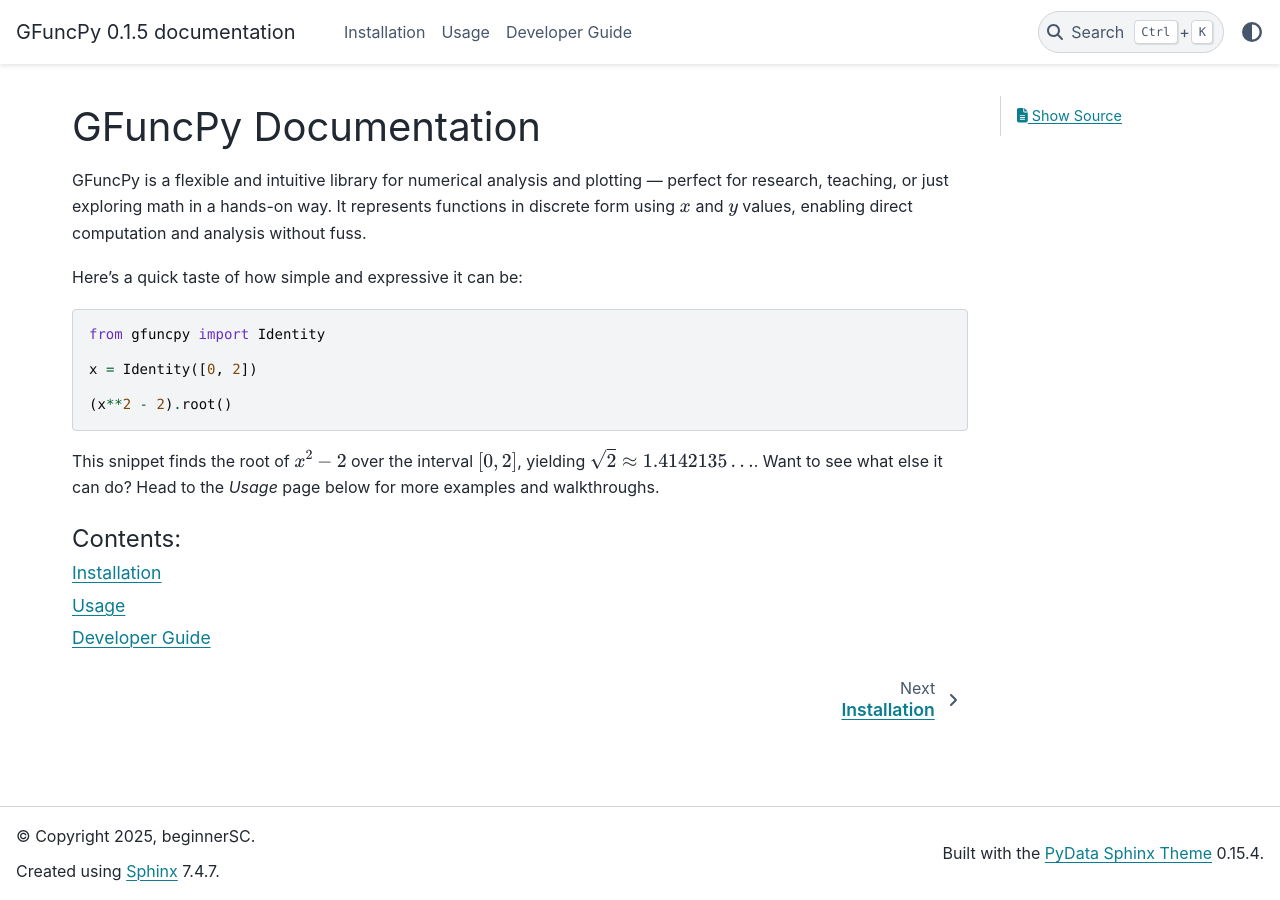
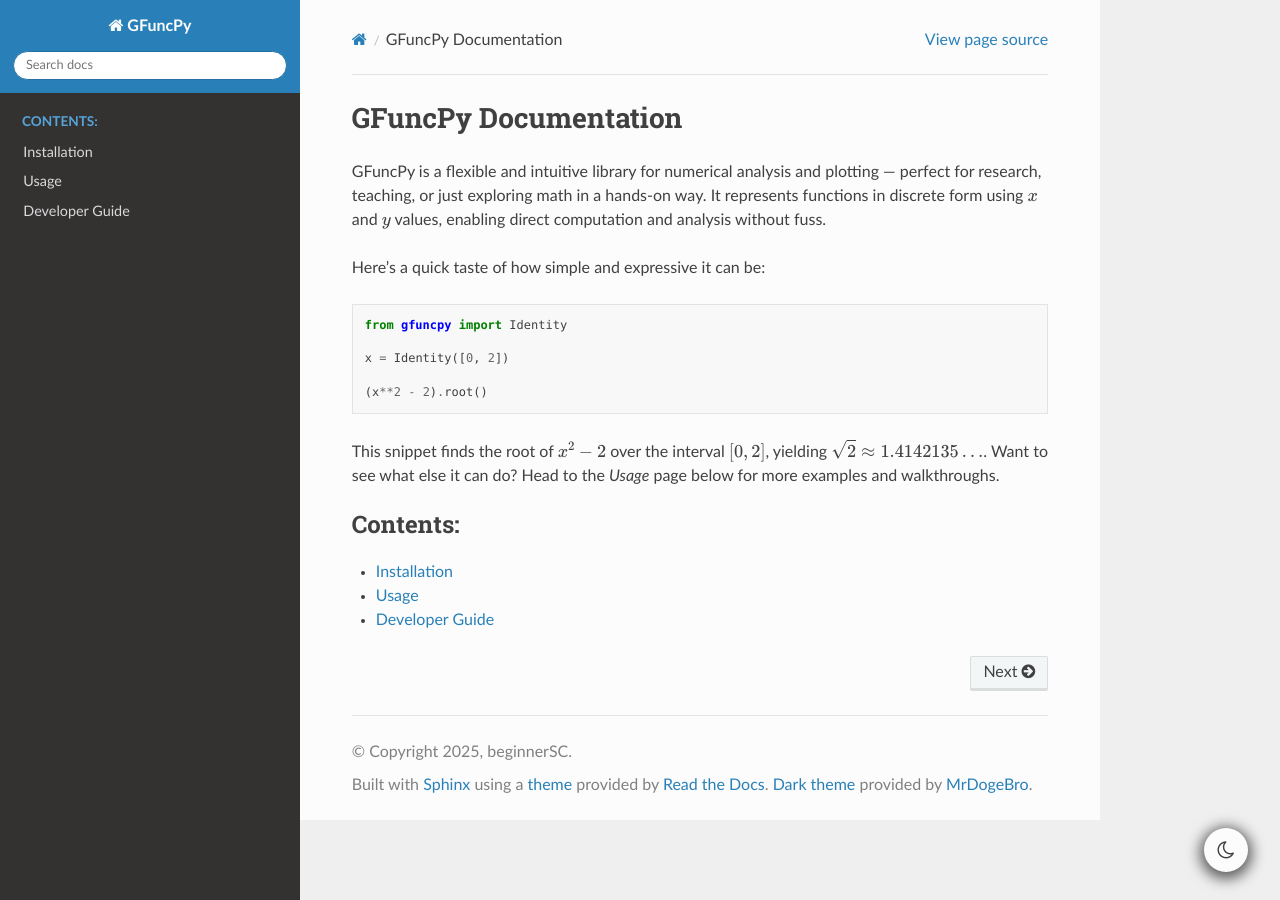
Before and after one commit to beginnerSC/gfuncpy, a Sphinx documentation site: the page built from docs/source/index.rst, in a window 1280 px wide. Built offline with Sphinx 7.4.7 and the Read the Docs theme 3.1.0, drawn with Linux system fonts in a browser that asks for light colours.

Commit message:
switched back to sphinx rtd theme for the moment

```diff
--- a/docs/source/conf.py
+++ b/docs/source/conf.py
@@ -40,7 +40,7 @@ extensions = [  'nbsphinx',
                 'sphinx.ext.mathjax',
                 'sphinx.ext.viewcode',
                 'sphinx_copybutton',
-                # 'sphinx_rtd_dark_mode'   # for sphinx_rtd_theme only
+                'sphinx_rtd_dark_mode'   # for sphinx_rtd_theme only
              ]
 
 default_dark_mode = False
@@ -54,8 +54,11 @@ exclude_patterns = []
 # https://www.sphinx-doc.org/en/master/usage/configuration.html#options-for-html-output
 
 
-import pydata_sphinx_theme
-html_theme = "pydata_sphinx_theme"
+# import pydata_sphinx_theme
+# html_theme = "pydata_sphinx_theme"
+
+import sphinx_rtd_theme
+html_theme = "sphinx_rtd_theme"
 
 # html_theme = 'alabaster'
 html_static_path = ['_static']
--- /dev/null
+++ b/docs/source/modules.rst
@@ -0,0 +1,7 @@
+gfuncpy
+=======
+
+.. toctree::
+   :maxdepth: 4
+
+   gfuncpy
```
Also changed, not shown: docs/source/gfuncpy.finite_difference.rst (added, +7 -0 lines), docs/source/gfuncpy.grid_function.rst (added, +7 -0 lines), docs/source/gfuncpy.rst (added, +19 -0 lines).
